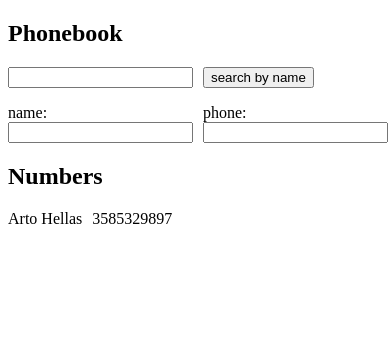
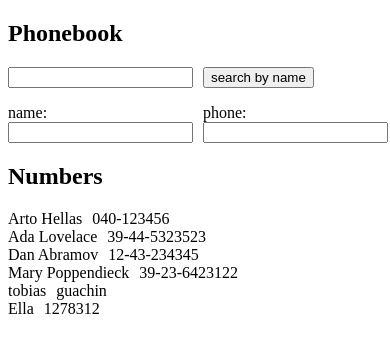
Before and after one commit to irastorzatobias/fso, a React (Create React App) app in the folder part2/phonebook/: page / in a window 390 px wide. Shown: the top 352 px of the page. Built offline with nearby package versions, Linux system fonts and the light colour scheme; data requests are answered from the project's data file.

Commit message:
8 dec: added axios phonebook

```diff
--- /dev/null
+++ b/part2/phonebook/db.json
@@ -0,0 +1,34 @@
+{
+  "persons": [
+    {
+      "name": "Arto Hellas",
+      "phone": "040-123456",
+      "id": 1
+    },
+    {
+      "name": "Ada Lovelace",
+      "phone": "39-44-5323523",
+      "id": 2
+    },
+    {
+      "name": "Dan Abramov",
+      "phone": "12-43-234345",
+      "id": 3
+    },
+    {
+      "name": "Mary Poppendieck",
+      "phone": "39-23-6423122",
+      "id": 4
+    },
+    {
+      "name": "tobias",
+      "phone": "guachin",
+      "id": 5
+    },
+    {
+      "name": "Ella",
+      "phone": "1278312",
+      "id": 6
+    }
+  ]
+}
--- a/part2/phonebook/src/App.js
+++ b/part2/phonebook/src/App.js
@@ -1,17 +1,30 @@
-import { useState } from "react";
+import { useEffect, useState } from "react";
 import Filter from "./components/Filter/Filter";
 import PersonForm from "./components/PersonForm/PersonForm";
 import Persons from "./components/Persons/Persons";
+import { getPersons, createPerson } from "./helpers";
 
 const App = () => {
-  const [persons, setPersons] = useState([
-    { name: "Arto Hellas", phone: "3585329897" },
-  ]);
+  const [persons, setPersons] = useState([]);
+
+  const getHook = () => {
+    (async () => {
+      let res = await getPersons();
+      setPersons(res);
+    })();
+  };
+
+  useEffect(() => {
+    getHook();
+  }, []);
+
+  const postHook = async (person) => {
+    await createPerson(person);
+  };
 
   const [newName, setNewName] = useState("");
   const [newPhone, setNewPhone] = useState("");
   const [filter, setFilter] = useState("");
-
 
   const checkName = (name) => {
     return persons.some((person) => person.name === name);
@@ -32,7 +45,13 @@ const App = () => {
       return;
     }
 
-    setPersons(persons.concat({ name: newName, phone: newPhone }));
+    const person = {
+      name: newName,
+      phone: newPhone,
+    };
+
+    postHook(person);
+    getHook();
     setNewName("");
     setNewPhone("");
     e.target.reset();
@@ -45,14 +64,14 @@ const App = () => {
   return (
     <div>
       <h2>Phonebook</h2>
-      <Filter handleFilter={handleFilter}/>
+      <Filter handleFilter={handleFilter} />
       <PersonForm
         handleNameChange={handleNameChange}
         handlePhoneChange={handlePhoneChange}
         handleSubmit={handleSubmit}
       />
       <h2>Numbers</h2>
-      <Persons persons={persons} filter={filter}/>
+      <Persons persons={persons} filter={filter} />
     </div>
   );
 };
--- a/part2/phonebook/src/components/Persons/Persons.jsx
+++ b/part2/phonebook/src/components/Persons/Persons.jsx
@@ -1,7 +1,6 @@
 import Person from "../Name/Person";
 
 const Persons = ({persons, filter}) => {
-    console.log(persons);
     const personsFinal = filter !== '' ? persons.filter((p) => p.name.toLowerCase().includes(filter.toLowerCase())) : persons;
     return (
         <>
--- /dev/null
+++ b/part2/phonebook/src/helpers.js
@@ -0,0 +1,18 @@
+import axios from "axios";
+
+export const getPersons = () => {
+  return axios
+    .get("http://localhost:3001/persons")
+    .then((response) => response.data)
+    .catch((e) => console.log(e));
+};
+
+export const createPerson = (person) => {
+    return axios
+        .post('http://localhost:3001/persons', {
+            name: person.name,
+            phone: person.phone
+        })
+        .then((response) => response)
+        .catch((e) => console.log(e))
+}
--- a/part2/phonebook/src/index.js
+++ b/part2/phonebook/src/index.js
@@ -4,7 +4,7 @@ import App from './App';
 
 const root = ReactDOM.createRoot(document.getElementById('root'));
 root.render(
-  <React.StrictMode>
+  // <React.StrictMode>
     <App />
-  </React.StrictMode>
+  // </React.StrictMode>
 );
```
Also changed, not shown: part2/phonebook/package.json (+6 -1 lines), 1 other file (tests, documents, lock files or other folders).
